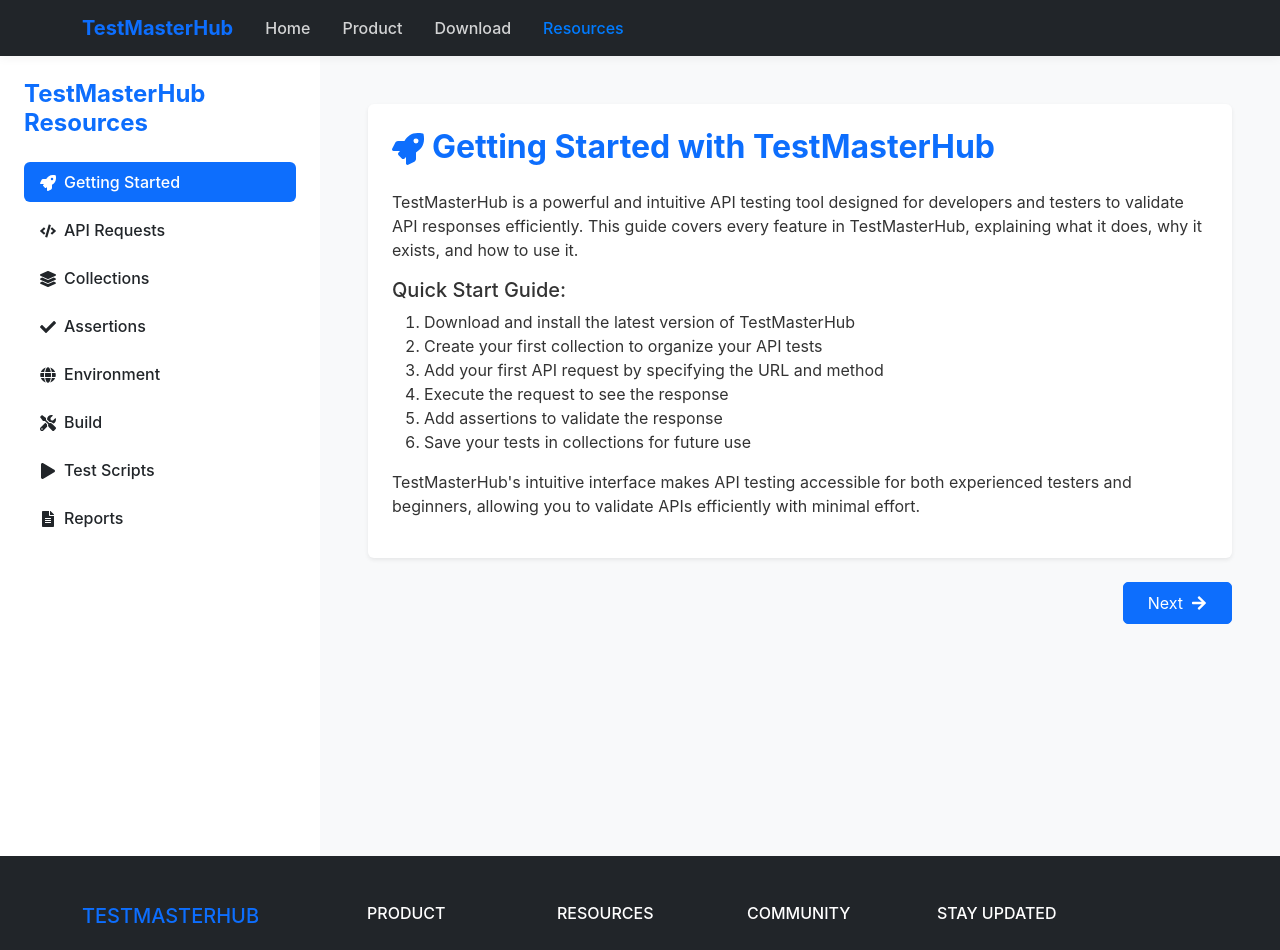
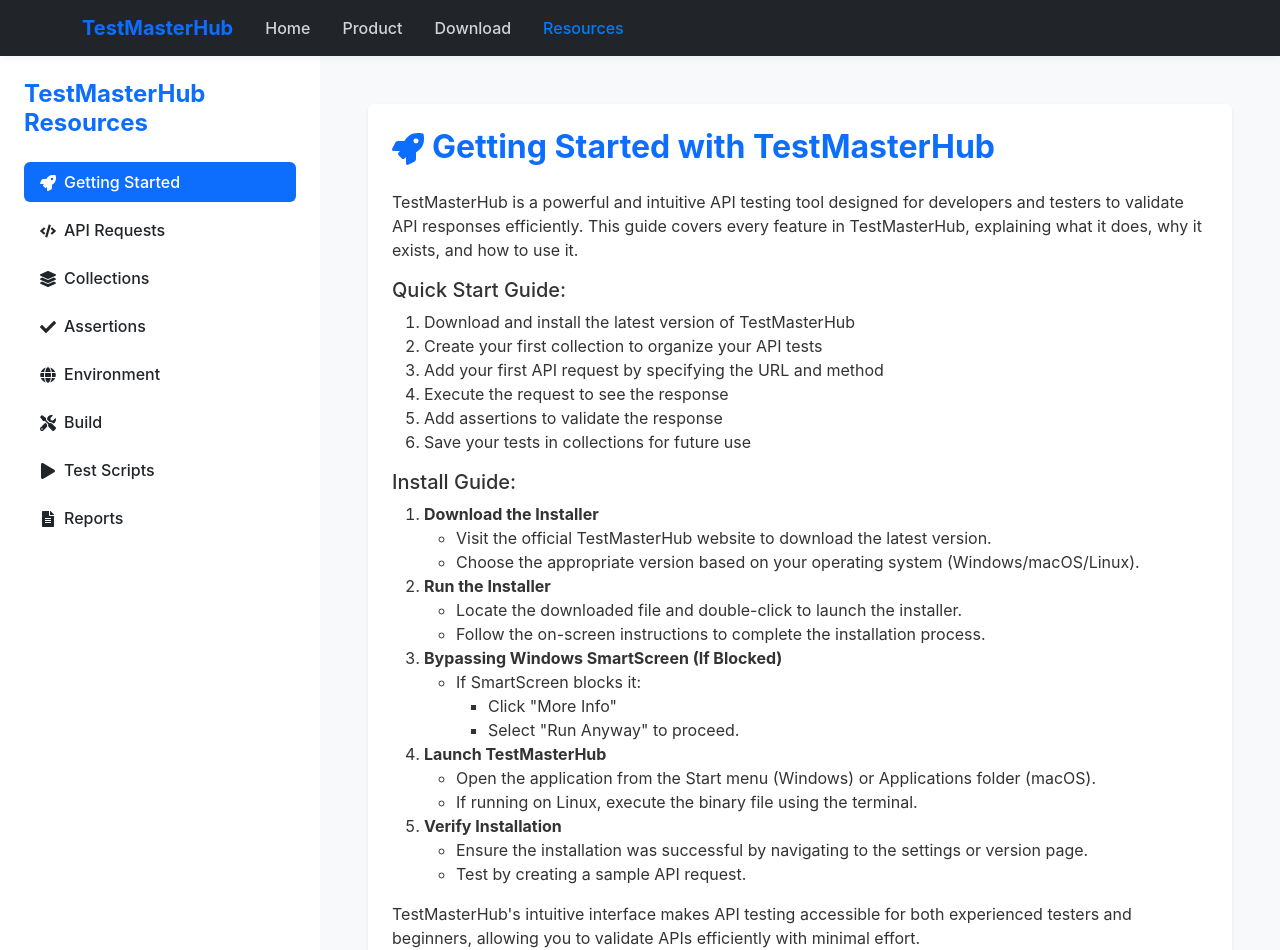
Before and after one commit to TestMasterHub/testmasterhubweb, a React (Create React App) app: page /resources in a window 1280 px wide. Shown: the top 950 px of the page. Built offline with nearby package versions, Linux system fonts and the light colour scheme; the HTML template or start-up script is replaced by a standard one.

Commit message:
Update Resources.js
Added installation guide

```diff
--- a/src/pages/Resources.js
+++ b/src/pages/Resources.js
@@ -19,6 +19,44 @@
           <li>Execute the request to see the response</li>
           <li>Add assertions to validate the response</li>
           <li>Save your tests in collections for future use</li>
+        </ol>
+
+        <h5>Install Guide:</h5>
+        <ol>
+          <li><strong>Download the Installer</strong>
+            <ul>
+              <li>Visit the official TestMasterHub website to download the latest version.</li>
+              <li>Choose the appropriate version based on your operating system (Windows/macOS/Linux).</li>
+            </ul>
+          </li>
+          <li><strong>Run the Installer</strong>
+            <ul>
+              <li>Locate the downloaded file and double-click to launch the installer.</li>
+              <li>Follow the on-screen instructions to complete the installation process.</li>
+            </ul>
+          </li>
+          <li><strong>Bypassing Windows SmartScreen (If Blocked)</strong>
+            <ul>
+              <li>If SmartScreen blocks it:
+                <ul>
+                  <li>Click "More Info"</li>
+                  <li>Select "Run Anyway" to proceed.</li>
+                </ul>
+              </li>
+            </ul>
+          </li>
+          <li><strong>Launch TestMasterHub</strong>
+            <ul>
+              <li>Open the application from the Start menu (Windows) or Applications folder (macOS).</li>
+              <li>If running on Linux, execute the binary file using the terminal.</li>
+            </ul>
+          </li>
+          <li><strong>Verify Installation</strong>
+            <ul>
+              <li>Ensure the installation was successful by navigating to the settings or version page.</li>
+              <li>Test by creating a sample API request.</li>
+            </ul>
+          </li>
         </ol>
 
         <p>TestMasterHub's intuitive interface makes API testing accessible for both experienced testers and beginners, allowing you to validate APIs efficiently with minimal effort.</p>
```
